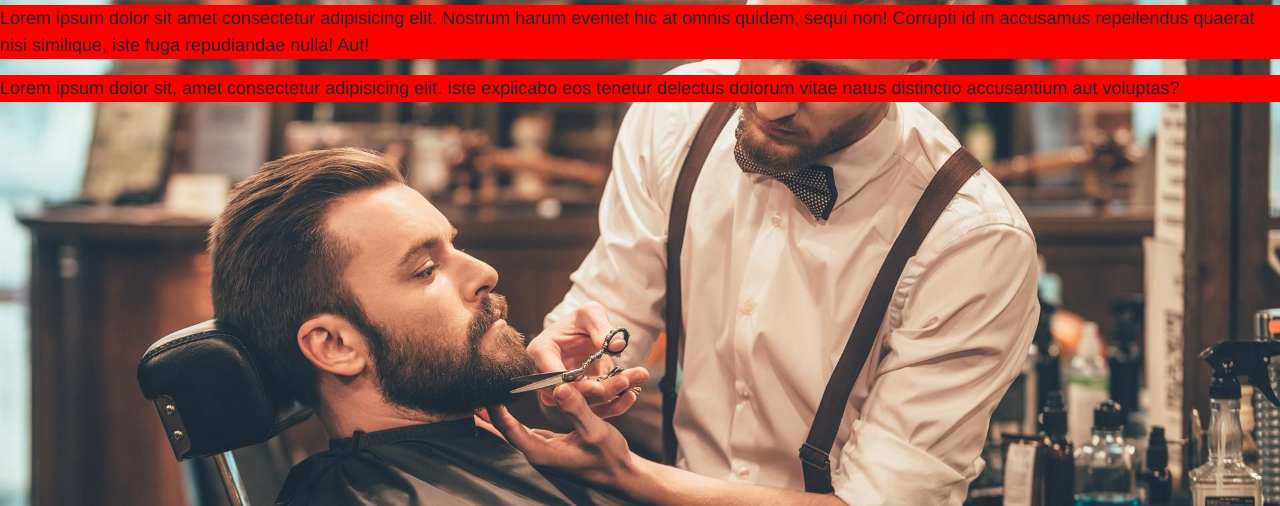
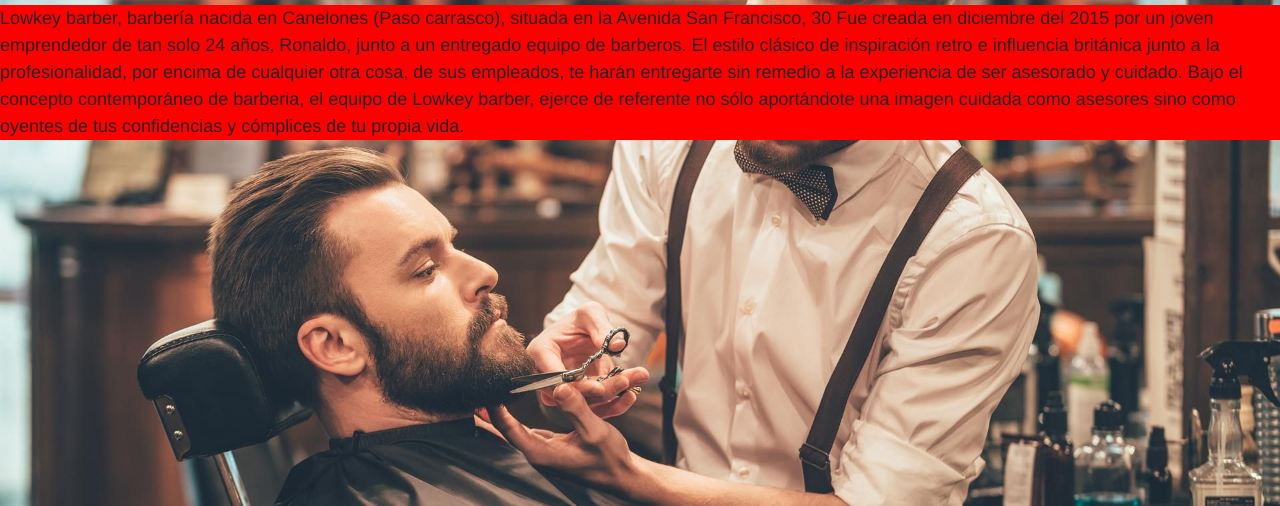
Before and after one commit to emizurdo98/ProyectofinalEmilianoCoiti-o, a website: page pages/nosotros.html in a window 1280 px wide. Shown: the part 110-616 px from the top of the page. Drawn offline with nearby package versions, Linux system fonts and the light colour scheme.

Commit message:
ajustes de parrafos

```diff
--- a/pages/nosotros.html
+++ b/pages/nosotros.html
@@ -60,14 +60,16 @@
     <main class="main-nosotros">
       <h1>quienes somos?</h1>
       <p>
-        Lorem ipsum dolor sit amet consectetur adipisicing elit. Nostrum harum
-        eveniet hic at omnis quidem, sequi non! Corrupti id in accusamus
-        repellendus quaerat nisi similique, iste fuga repudiandae nulla! Aut!
-      </p>
-      <p>
-        Lorem ipsum dolor sit, amet consectetur adipisicing elit. Iste explicabo
-        eos tenetur delectus dolorum vitae natus distinctio accusantium aut
-        voluptas?
+        Lowkey barber, barbería nacida en Canelones (Paso carrasco), situada en
+        la Avenida San Francisco, 30 Fue creada en diciembre del 2015 por un
+        joven emprendedor de tan solo 24 años, Ronaldo, junto a un entregado
+        equipo de barberos. El estilo clásico de inspiración retro e influencia
+        británica junto a la profesionalidad, por encima de cualquier otra cosa,
+        de sus empleados, te harán entregarte sin remedio a la experiencia de
+        ser asesorado y cuidado. Bajo el concepto contemporáneo de barberia, el
+        equipo de Lowkey barber, ejerce de referente no sólo aportándote una
+        imagen cuidada como asesores sino como oyentes de tus confidencias y
+        cómplices de tu propia vida.
       </p>
     </main>
     <!-- Footer -->
```
